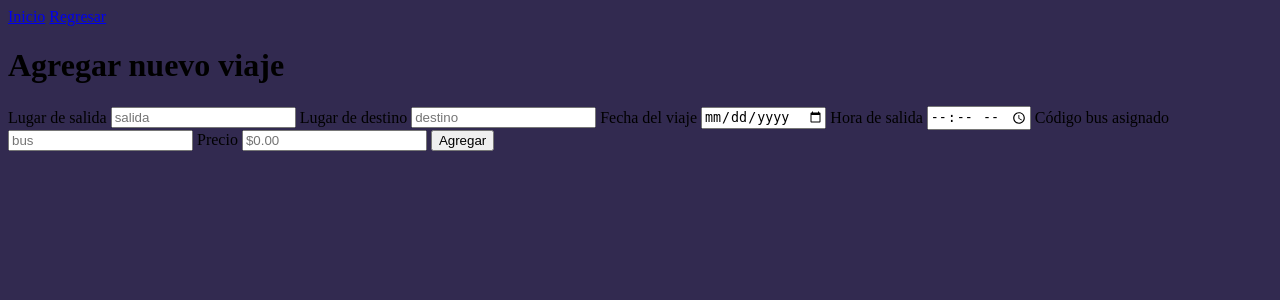
After one commit to Gokruzk/book_fligths_travels, a PHP site: page /Proyecto/Vista/agregar_viaje.php in a window 1280 px wide. The commit adds this page. Shown: the top 300 px of the page. Run offline with PHP 8.4, Linux system fonts and the light colour scheme.

Commit message:
se agregaron los viajes

```diff
--- a/Proyecto/Controlador/handler.php
+++ b/Proyecto/Controlador/handler.php
@@ -11,7 +11,7 @@ if ($value == 1) {
 } else if ($value == 5) {
     include("../Vista/viaje.php");
 } else if ($value == 6) {
-    include("../Vista/agregar_viaje.html");
+    include("../Vista/agregar_viaje.php");
 } else if ($value == 7) {
     include("../Vista/editar_viaje.php");
 } else if ($value == 8) {
--- a/Proyecto/Vista/agregar_bus.php
+++ b/Proyecto/Vista/agregar_bus.php
@@ -13,7 +13,7 @@
     }
     ?>
 
-    <title>Agregar un nuevo bus</title>
+    <title>Agregar</title>
 </head>
 
 <!-- - Agregar viaje (salida, destino, fecha, asientos disponibles, precio)
@@ -24,7 +24,7 @@
 
     <a href="../Controlador/handler.php?value=1">Regresar</a>
 
-    <h1>Agregar nuevo viaje</h1>
+    <h1>Agregar un nuevo bus</h1>
 
     <form action="../Modelo/insertar_bus.php" method="post">
         <label for="">Nombre del conductor</label>
--- /dev/null
+++ b/Proyecto/Vista/agregar_viaje.php
@@ -0,0 +1,59 @@
+<!DOCTYPE html>
+<html lang="en" style="background-color: rgb(50, 42, 80)">
+
+<head>
+  <meta charset="UTF-8" name="viewport" content="width=device-width, initial-scale=1.0">
+  </meta>
+
+  <?php
+  if (isset($_GET['success']) && $_GET['success'] === 'true') {
+    echo "<script>alert('Se agregó el nuevo viaje correctamente');</script>";
+  } elseif (isset($_GET['success']) && $_GET['success'] === 'false') {
+    echo "<script>alert('No se pudo añadir el nuevo viaje, intente de nuevo');</script>";
+  }
+  ?>
+
+  <title>Agregar Viaje</title>
+</head>
+
+<!-- - Agregar viaje (salida, destino, fecha, asientos disponibles, precio)
+  - Editar viaje -->
+
+<body>
+  <a href="../../index.html">Inicio</a>
+
+  <a href="../Controlador/handler.php?value=1">Regresar</a>
+
+  <h1>Agregar nuevo viaje</h1>
+
+  <form action="../Modelo/insertar_viaje.php" method="post">
+    <label for="">Lugar de salida</label>
+
+    <input type="text" placeholder="salida" name="lugar-salida"></input>
+
+    <label for="">Lugar de destino</label>
+
+    <input type="text" placeholder="destino" name="lugar-destino"></input>
+
+    <label for="">Fecha del viaje</label>
+
+    <input type="date" name="fecha-viaje"></input>
+
+    <label for="">Hora de salida</label>
+
+    <input type="time" name="hora-salida"></input>
+
+
+    <label for="">Código bus asignado</label>
+    <input type="text" placeholder="bus" name="codigo-bus"></input>
+
+    <label for="">Precio</label>
+
+    <input type="text" pattern="^([$]{1})[1-9]{1,}|^([$]{1})[0-9]{1,}[.][0-9]{1,2}" placeholder="$0.00"
+      onfocus="if(this.value=='') this.value='$';" name="precio-viaje"></input>
+
+    <button type="submit">Agregar</button>
+  </form>
+</body>
+
+</html>
```
Also changed, not shown: Proyecto/Modelo/agregar_viaje.php (deleted, +0 -14 lines), Proyecto/Modelo/insertar_viaje.php (added, +26 -0 lines), Proyecto/Vista/agregar_viaje.html (deleted, +0 -78 lines).
